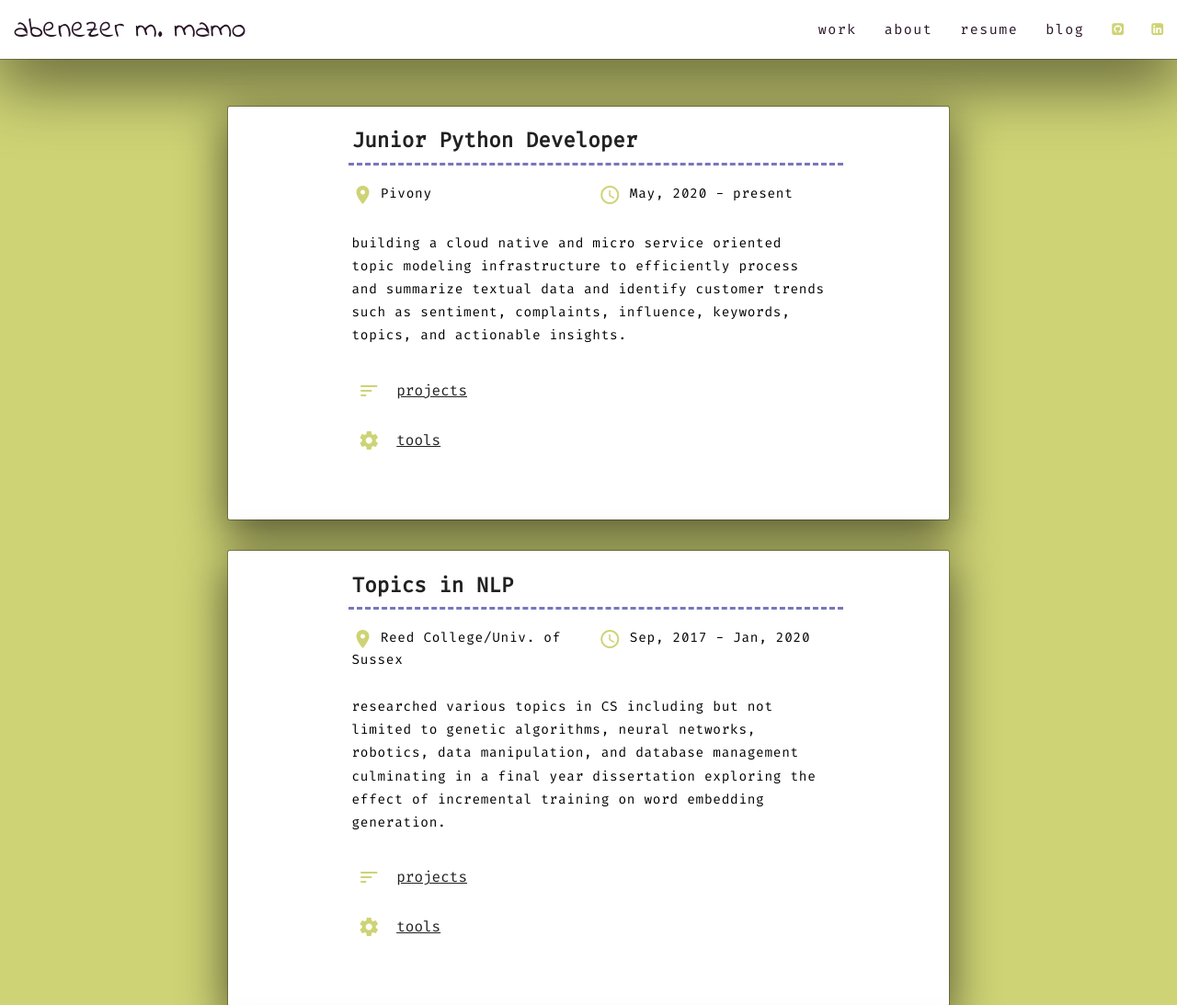
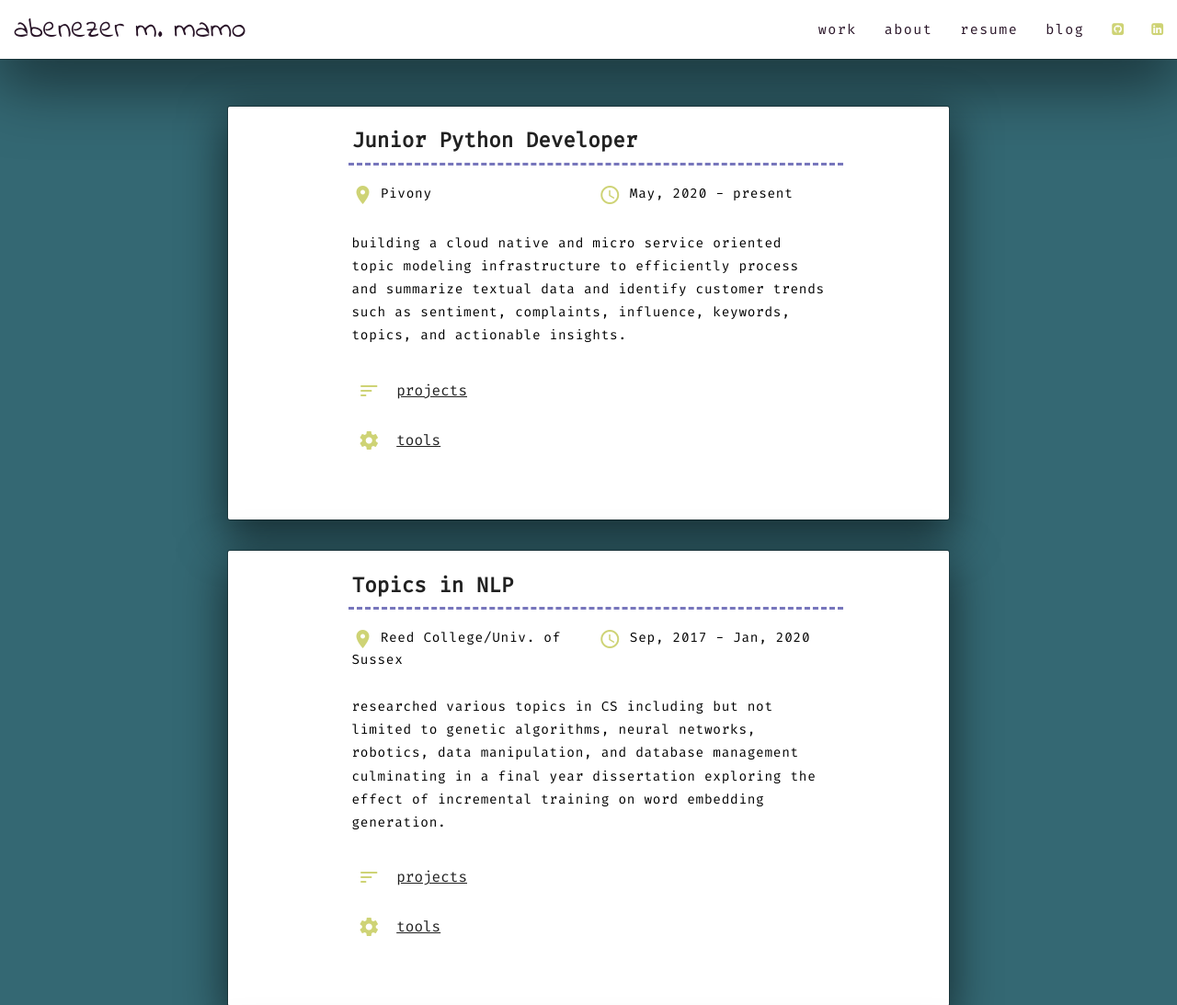
Before and after one commit to a6enez3r/portfolio, a Flask app: page / in a window 1280 px wide. Shown: the top 1093 px of the page at 92% size. Run offline with Flask 2, Linux system fonts and the light colour scheme.

Commit message:
updated background color

```diff
--- a/app/static/css/main.css
+++ b/app/static/css/main.css
@@ -2,7 +2,7 @@
 
 /* body */
 body {
-  background-color: #ced375;
+  background-color: #346873;
   text-align: center;
   height: 100vh;
   width: 100vw;
```
